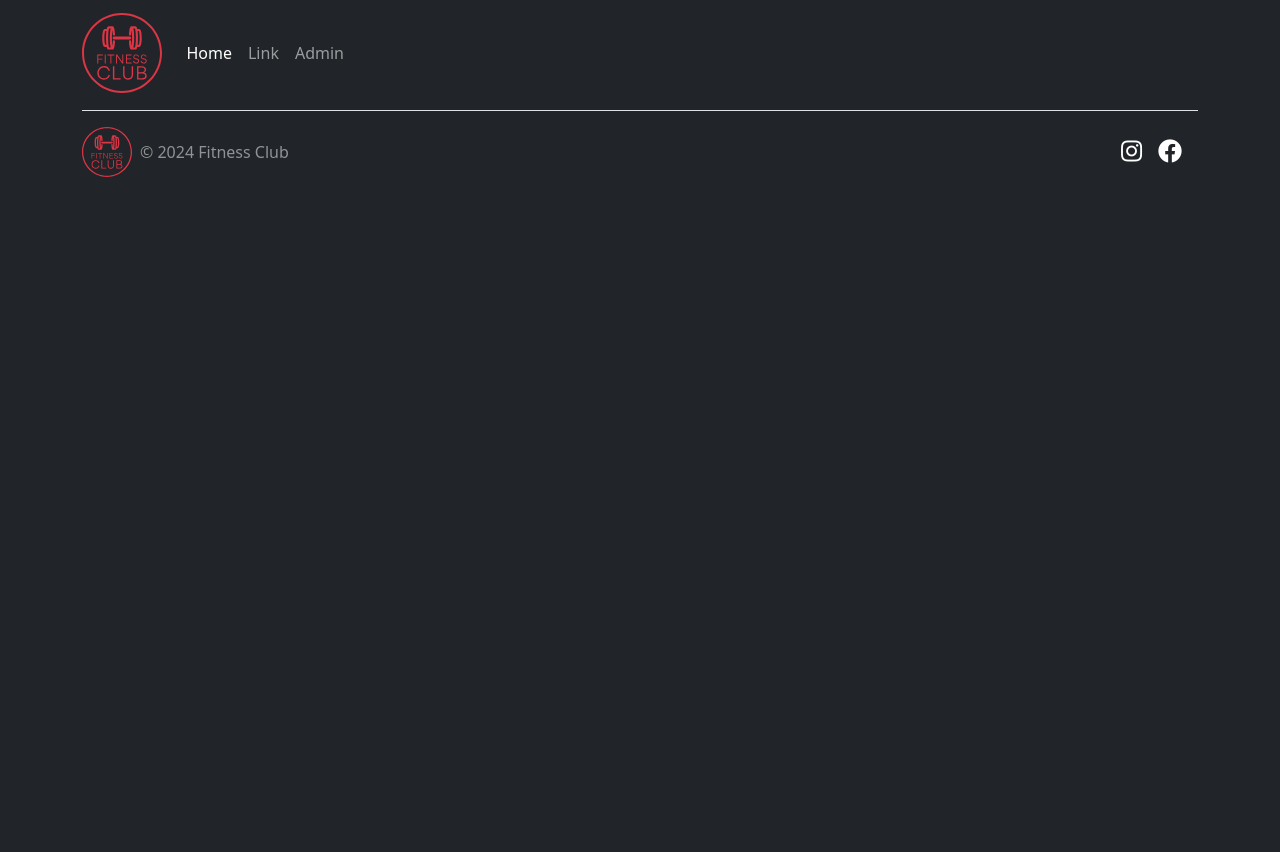
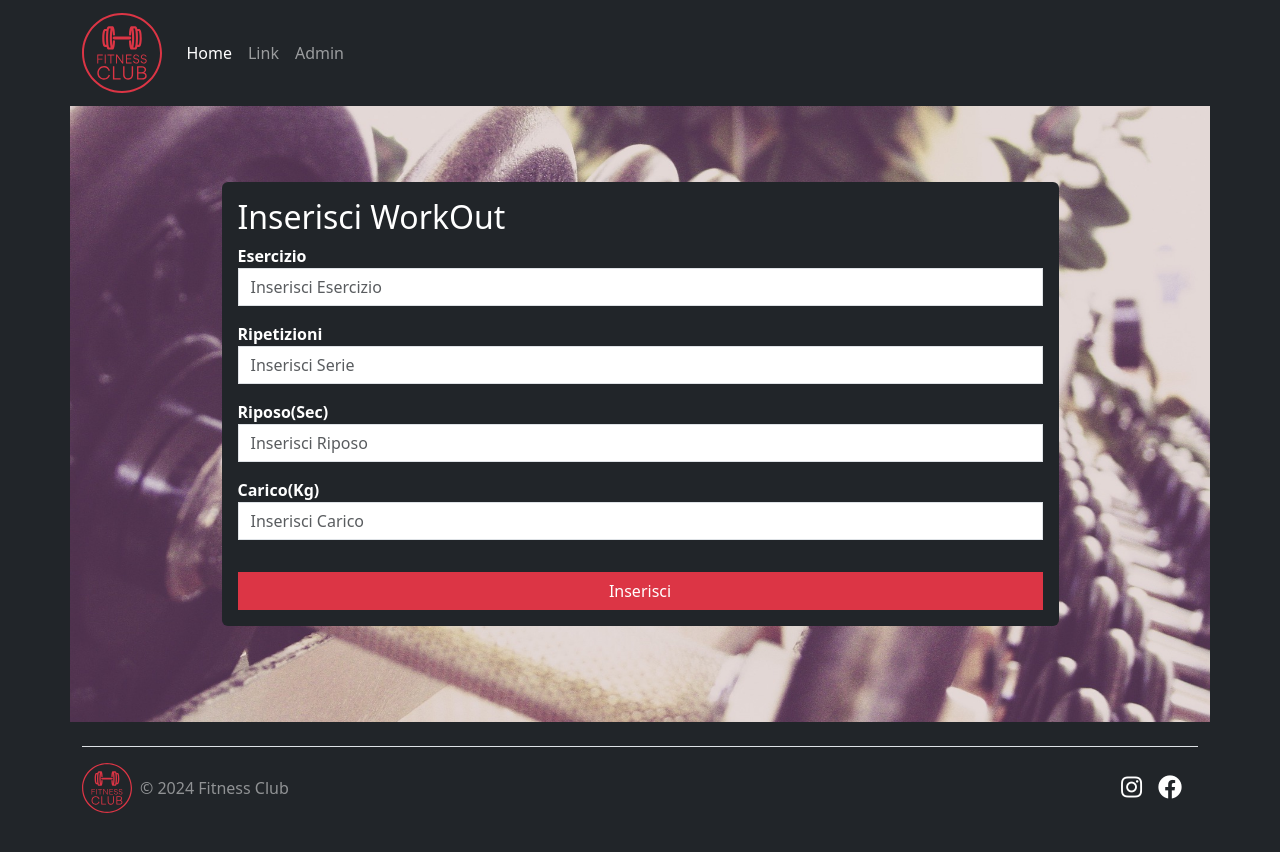
Before and after one commit to Andrea-vicari/Fitness-Center, a React (Vite) app in the folder frontend/: page /nuovotraining in a window 1280 px wide. Before the commit the page ends 800 px from the top, so only its background shows below. Built offline with nearby package versions, Linux system fonts and the light colour scheme.

Commit message:
Add series to workout model and controllers

```diff
--- a/frontend/src/App.jsx
+++ b/frontend/src/App.jsx
@@ -9,8 +9,10 @@ import Footer from './Components/Common/Footer';
 import DashUser from './Components/DashUser';
 import DashTrainer from './Components/DashTrainer';
 import SchedaTraining from './Components/SchedaTraining';
+import NuovoTraining from './Components/NewTraining';
 
 import "../src/index.css";
+import NewTraining from './Components/NewTraining';
 
 
 function App() {
@@ -30,6 +32,7 @@ function App() {
               <Route path="/dashboarduser" element={<DashUser />} />
               <Route path="/dashtrainer" element={<DashTrainer />} />
               <Route path="/allenamento" element={<SchedaTraining />} />
+              <Route path="/nuovotraining" element={<NewTraining />} />
               <Route path="/signup" element={<Signup />} />
               <Route path='/login' element={!user ? <Login/> : <Navigate to="/"/>}></Route>
           </Routes>
--- /dev/null
+++ b/frontend/src/Components/NewTraining.jsx
@@ -0,0 +1,136 @@
+import { useState } from "react";
+import 'bootstrap/dist/css/bootstrap.min.css'
+
+const NewTraining = () =>{
+
+    const [title, setTitle] = useState('')
+    const [loads, setLoad] = useState('')
+    const [rest, setRest] = useState('')
+    const [reps, setReps] = useState('')
+    const [series, setSeries] = useState('')
+    const [error, setError] = useState(null)
+
+    const handleSubmit = async (e) =>{
+
+        e.preventDefault()
+
+        const workout = {title, series, reps, rest, loads}
+
+        const response = await fetch('https://fitness-center-khaki.vercel.app/api/workouts', {
+
+            method: 'POST',
+            body: JSON.stringify(workout),
+            headers:{
+                'Content-Type': 'application/json'
+              }
+
+
+        })
+
+
+        const json = await response.json()
+
+        if(!response.ok){
+            setError(json.error)
+            alert("NOT OK")
+        }
+
+        if(response.ok){
+            console.log('Aggiunto', json)
+            setTitle('')
+            setLoad('')
+            setReps('')
+            setRest('')
+            setError(null)
+        }
+
+
+    }
+
+
+    return (
+    <div className="container py-5 bg-fitness">
+      <div className="d-flex justify-content-center align-items-center py-5">
+        <div className="bg-dark p-3 rounded w-75 text-white">
+          <h2 className="text-white">Inserisci WorkOut</h2>
+          <form onSubmit={handleSubmit}>
+
+            <div className="mb-3">
+              <label htmlFor="title">
+                <strong>Esercizio</strong>
+              </label>
+              <input
+                type="text"
+                placeholder="Inserisci Esercizio"
+                autoComplete="off"
+                name="text"
+                className="form-control rounded-0"
+                onChange={(e) => setTitle(e.target.value)}
+                value={title}
+              />
+            </div>
+
+            <div className="mb-3">
+              <label htmlFor="reps">
+                <strong>Ripetizioni</strong>
+              </label>
+              <input
+                type="text"
+                placeholder="Inserisci Serie"
+                autoComplete="off"
+                name="number"
+                className="form-control rounded-0"
+                onChange={(e) => setReps(e.target.value)}
+                value={reps}
+              />
+            </div>
+
+
+            <div className="mb-3">
+              <label htmlFor="rest">
+                <strong>Riposo(Sec)</strong>
+              </label>
+              <input
+                type="number"
+                placeholder="Inserisci Riposo"
+                autoComplete="off"
+                name="text"
+                className="form-control rounded-0"
+                onChange={(e) => setRest(e.target.value)}
+                value={loads}
+              />
+            </div>
+
+            <div className="mb-3">
+              <label htmlFor="loads">
+                <strong>Carico(Kg)</strong>
+              </label>
+              <input
+                type="number"
+                placeholder="Inserisci Carico"
+                autoComplete="off"
+                name="text"
+                className="form-control rounded-0"
+                onChange={(e) => setLoad(e.target.value)}
+                value={loads}
+              />
+            </div>
+
+
+
+            <button type="submit" className="btn btn-danger w-100 rounded-0 mt-3">
+              Inserisci
+            </button>
+            {error && <div className="error text-danger fs-4 mt-3">{error}</div>}
+            </form>
+
+
+        </div>
+      </div>
+    </div>
+
+  );
+
+}
+
+export default NewTraining
```
Also changed, not shown: 2 other files (tests, documents, lock files or other folders).
